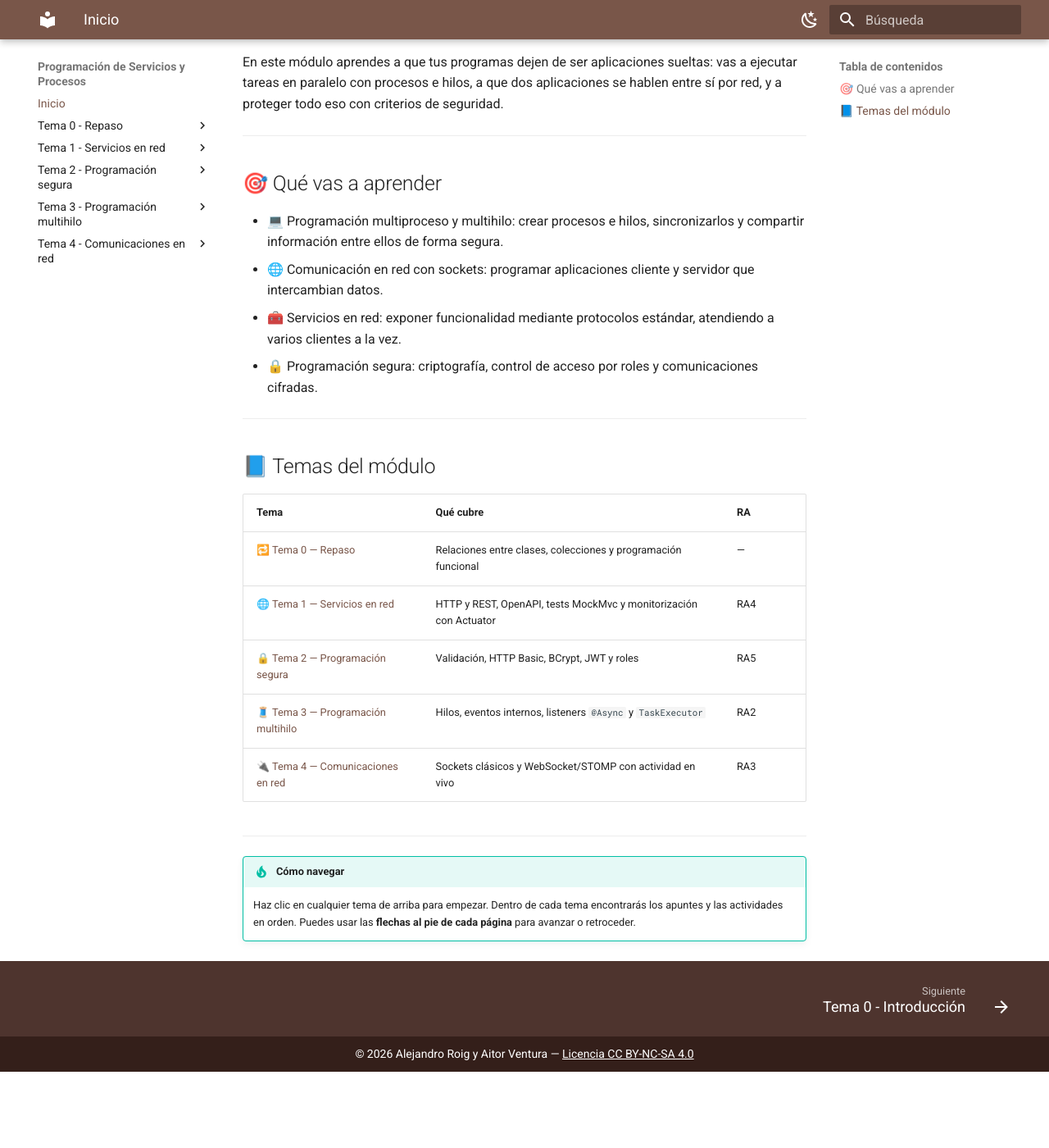
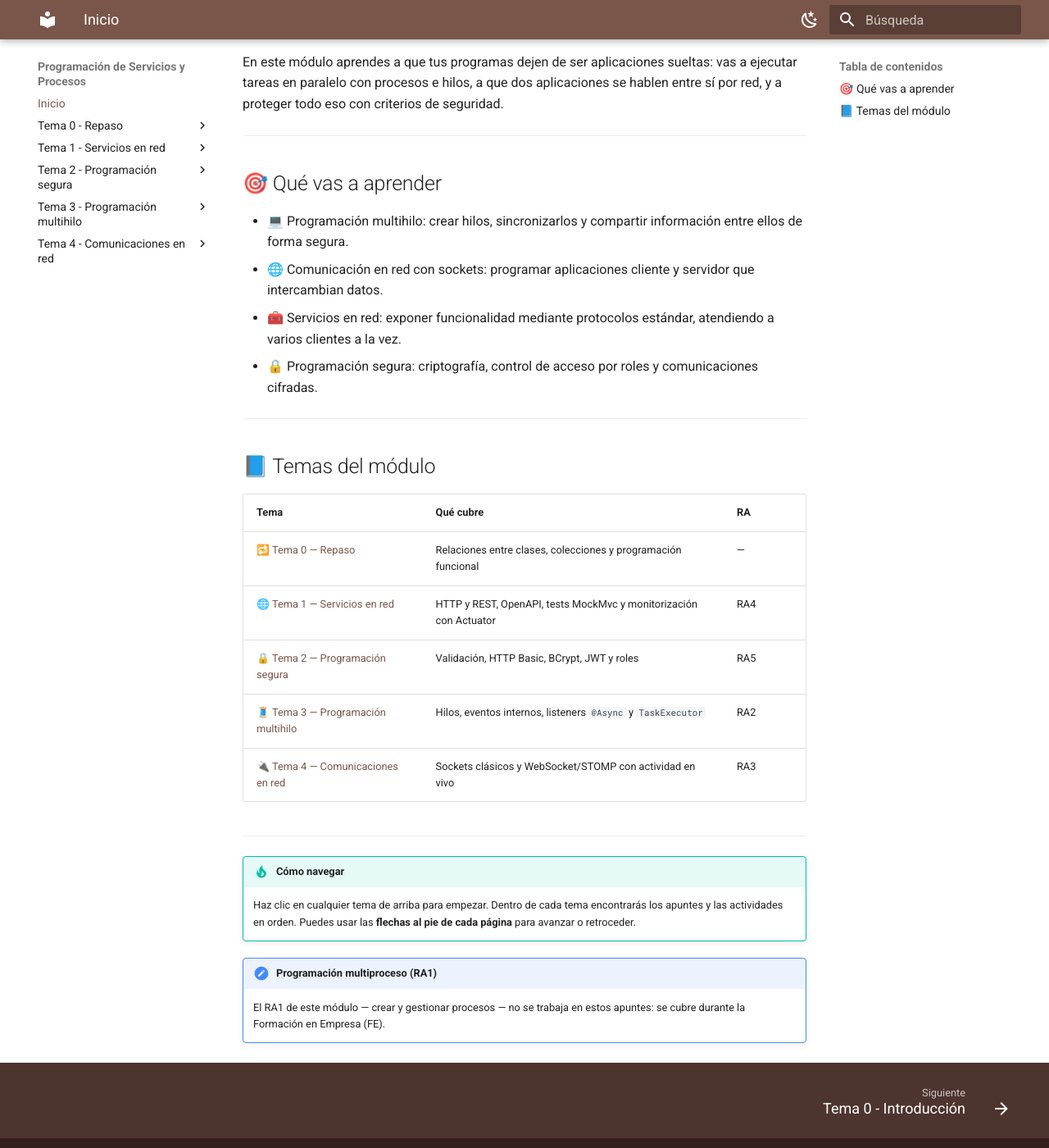
Before and after one commit to aitorventura/programacion-servicios-procesos, an MkDocs documentation site: the page built from docs/index.md, in a window 1280 px wide and 1400 px high, scrolled down 200 px. Shown: the whole window at 82% size. Built offline with MkDocs 1.6.1 and Material for MkDocs 9.7.7, drawn with Linux system fonts in a browser that asks for light colours; before the commit the page ends 1507 px from its top, so only the background shows below that.

Commit message:
Nota tras retocar AD

```diff
--- a/docs/index.md
+++ b/docs/index.md
@@ -29,3 +29,6 @@ En este módulo aprendes a que tus programas dejen de ser aplicaciones sueltas:
 
 !!! tip "Cómo navegar"
     Haz clic en cualquier tema de arriba para empezar. Dentro de cada tema encontrarás los apuntes y las actividades en orden. Puedes usar las **flechas al pie de cada página** para avanzar o retroceder.
+
+!!! note "Programación multiproceso (RA1)"
+    El RA1 de este módulo — crear y gestionar procesos — no se trabaja en estos apuntes: se cubre durante la Formación en Empresa (FE).
```
Also changed, not shown: other parts of docs/index.md (+1 -1 lines), docs/tema2/principios-programacion-segura.md (+10 -0 lines).
